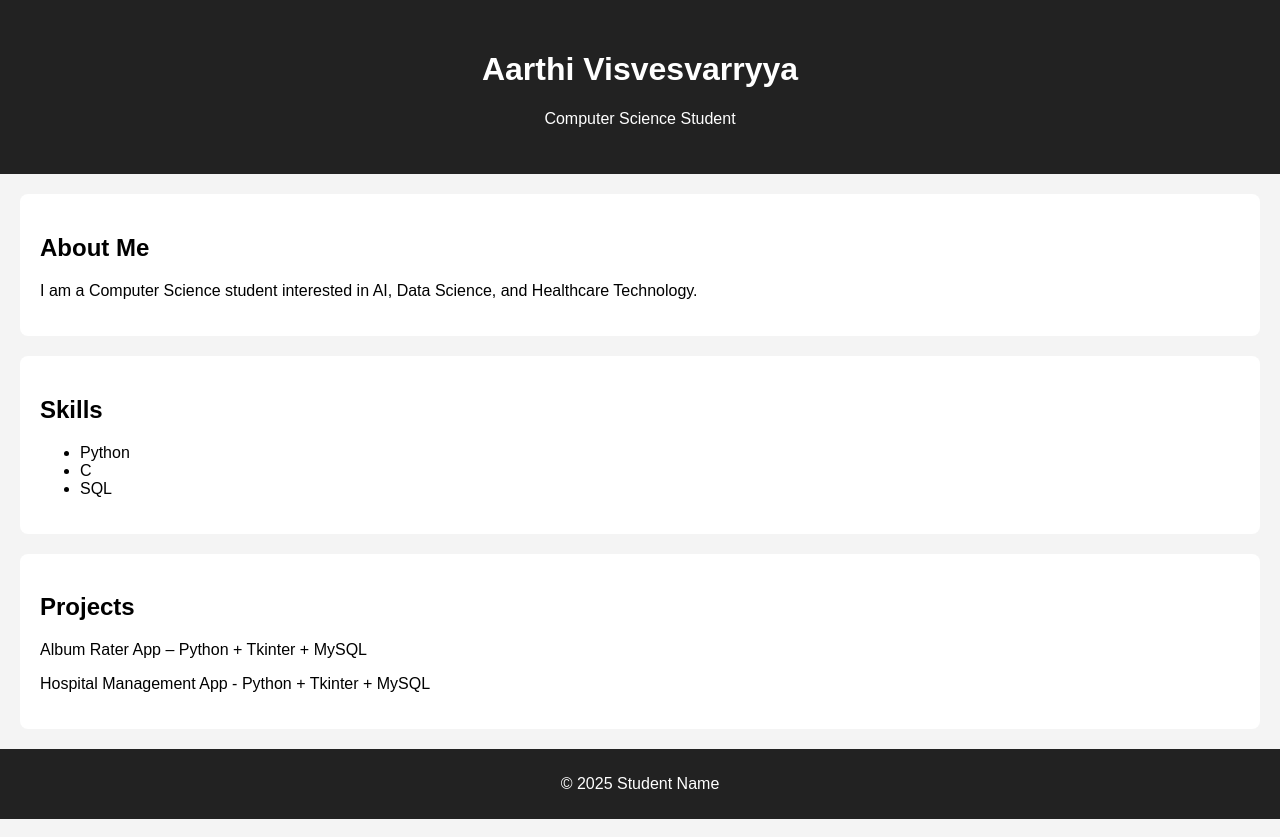
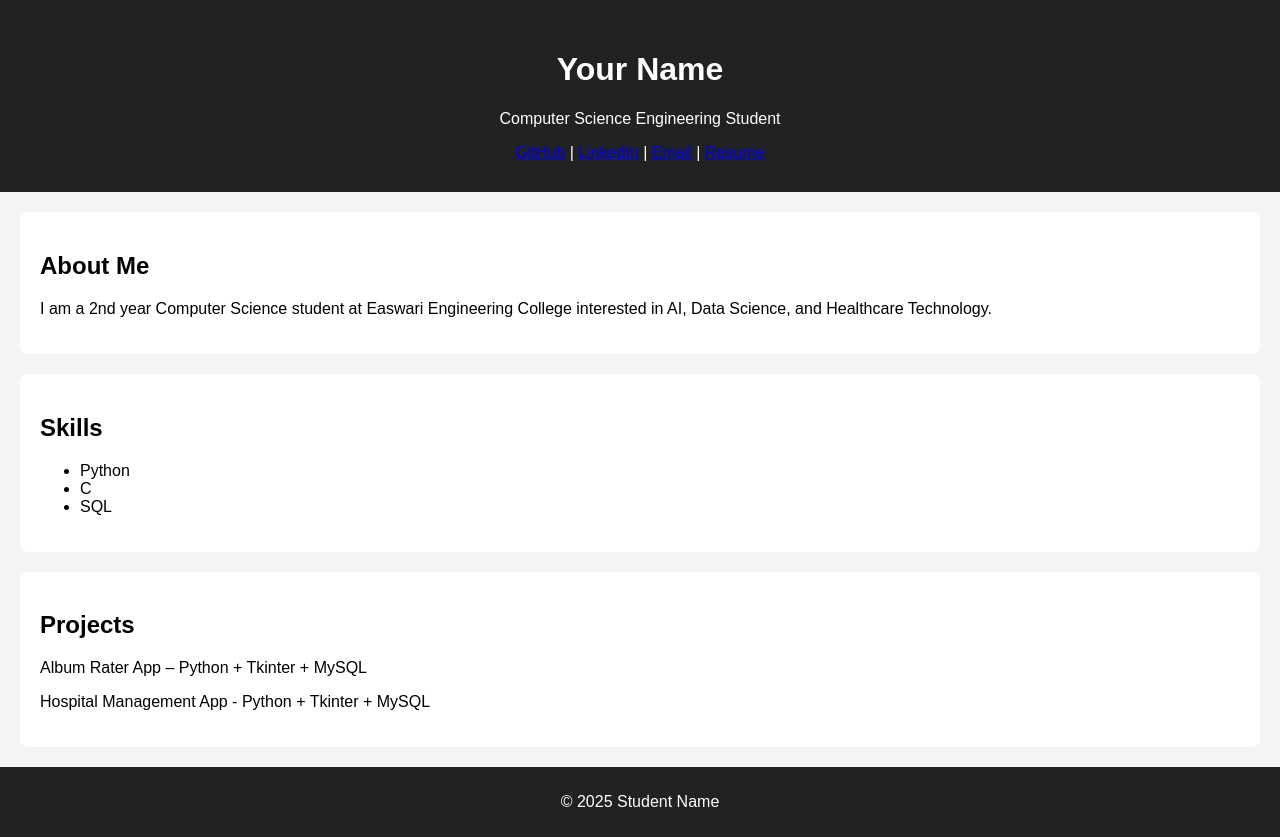
Before and after one commit to shadowboxer1389/av_portfolio.github.io, a plain HTML site: page index.html in a window 1280 px wide. Drawn offline with Linux system fonts and the light colour scheme.

Commit message:
index.html

```diff
--- a/index.html
+++ b/index.html
@@ -7,14 +7,20 @@
 </head>
 <body>
     <header>
-        <h1>Aarthi Visvesvarryya</h1>
-        <p>Computer Science Student</p>
-    </header>
+    <h1>Your Name</h1>
+    <p>Computer Science Engineering Student</p>
+
+    <a href="https://github.com/shadowboxer1389" target="_blank">GitHub</a> |
+    <a href="www.linkedin.com/in/aarthi-visvesvarryya-17608631a" target="_blank">LinkedIn</a> |
+    <a href="mailto:aarthi.visvesvarrryya@gmail.com">Email</a> |
+    <a href="resume.pdf" target="_blank">Resume</a>
+</header>
+
 
     <section>
         <h2>About Me</h2>
         <p>
-            I am a Computer Science student interested in AI, Data Science, and Healthcare Technology.
+            I am a 2nd year Computer Science student at Easwari Engineering College interested in AI, Data Science, and Healthcare Technology.
         </p>
     </section>
 
```
